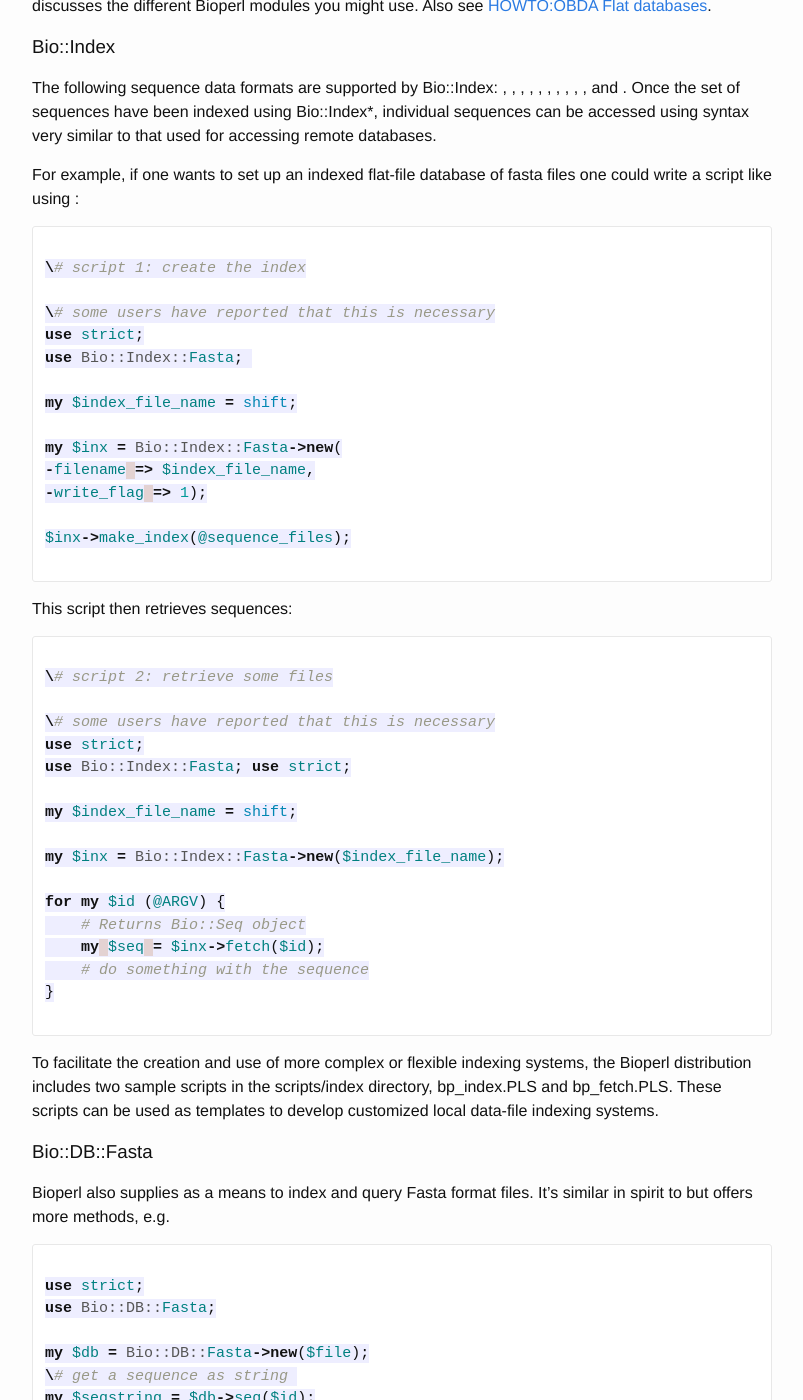
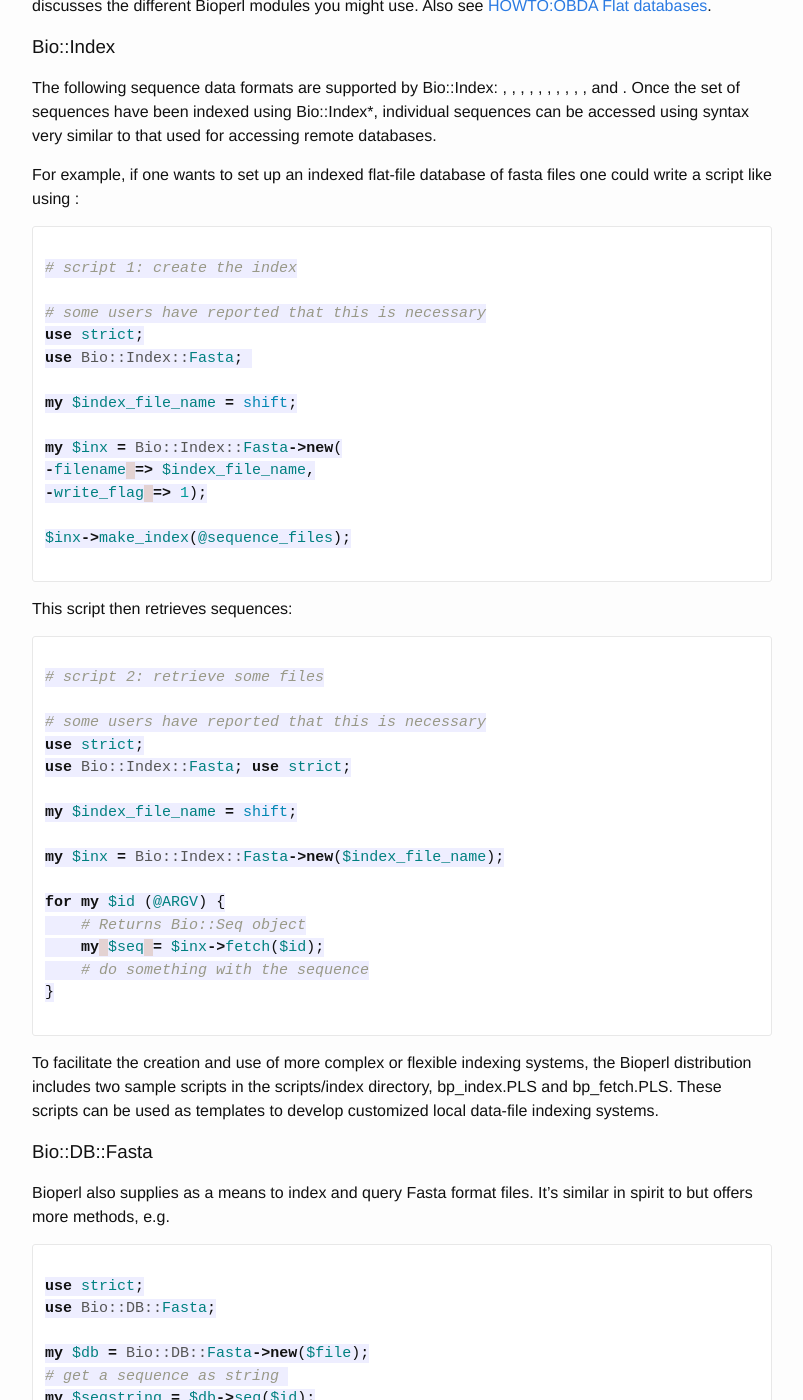
Before and after one commit to bioperl/bioperl.github.io, a Jekyll site: the page built from howtos/Local_Databases.md, in a window 1280 px wide and 1400 px high, scrolled down 353 px. Shown: the whole window, without its empty margins (238-1041 px from the left). Built offline with Jekyll 4.4.1, drawn with Linux system fonts in a browser that asks for light colours.

````diff
--- a/howtos/Local_Databases.md
+++ b/howtos/Local_Databases.md
@@ -23,9 +23,9 @@ For example, if one wants to set up an indexed flat-file database of fasta files
 
 ```perl
 
-\# script 1: create the index
+# script 1: create the index
 
-\# some users have reported that this is necessary
+# some users have reported that this is necessary
 use strict;
 use Bio::Index::Fasta;
 
@@ -43,9 +43,9 @@ This script then retrieves sequences:
 
 ```perl
 
-\# script 2: retrieve some files
+# script 2: retrieve some files
 
-\# some users have reported that this is necessary
+# some users have reported that this is necessary
 use strict;
 use Bio::Index::Fasta; use strict;
 
@@ -73,11 +73,11 @@ use strict;
 use Bio::DB::Fasta;
 
 my $db = Bio::DB::Fasta->new($file);
-\# get a sequence as string
+# get a sequence as string
 my $seqstring = $db->seq($id);
-\# get a PrimarySeq obj
+# get a PrimarySeq obj
 my $seqobj = $db->get_Seq_by_id($id);
-\# get the header, or description line
+# get the header, or description line
 my $desc = $db->header($id);
 
 ```
@@ -100,7 +100,7 @@ By default and will use the first "word" they encounter in the fasta header as t
 
 $ENV{BIOPERL_INDEX_TYPE} = "SDBM_File";
 
-\#look for the index in the current directory
+#look for the index in the current directory
 
 $ENV{BIOPERL_INDEX} = ".";
 
@@ -108,13 +108,13 @@ my $file_name = "test.fa";
 my $inx = Bio::Index::Fasta->new( -filename => $file_name . ".idx",
 write_flag => 1 );
 
-\# pass a reference to the critical function to the Bio::Index object
+# pass a reference to the critical function to the Bio::Index object
 $inx->id_parser(&get_id);
 
-\# make the index
+# make the index
 $inx->make_index($file_name);
 
-\# here is where the retrieval key is specified
+# here is where the retrieval key is specified
 sub get_id {
     my $header = shift;
     $header =~ /^>.*sp|([A-Z]d{5}b)/;
@@ -143,12 +143,10 @@ Modify the function that's passed to the id_parser() method:
 ```perl
 
 sub get_id {
-
-my $header = shift;
-my (@sps) = $header =~ /^>.*sp|([A-Z]d{5})/g;
-my (@gis) = $header =~ /gi|(d+)/g;
-return (@sps,@gis);
-
+    my $header = shift;
+    my (@sps) = $header =~ /^>.*sp|([A-Z]d{5})/g;
+    my (@gis) = $header =~ /gi|(d+)/g;
+    return (@sps,@gis);
 }
 
 ```
@@ -161,9 +159,9 @@ my $db = Bio::DB::Fasta->new('test.fa', -makeid=>&make_my_id);
 my $seqobj = $db->get_Seq_by_id($id);
 
 sub make_my_id {
-$description_line = shift;
-$description_line =~ /gi|(d+)|emb|(w+)/;
-($1,$2);
+    $description_line = shift;
+    $description_line =~ /gi|(d+)|emb|(w+)/;
+    ($1,$2);
 }
 
 ```
````
